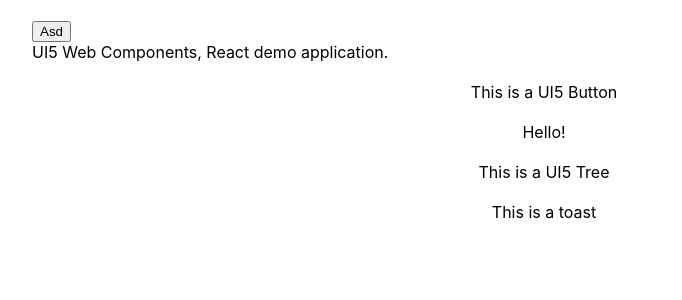
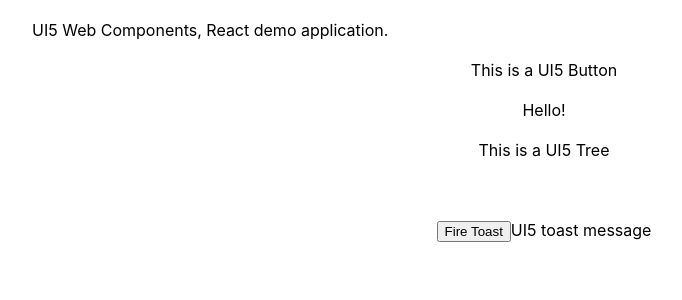
Before and after one commit to Szuhi/React-UI5-WebComponents, a React (Create React App) app: page / in a window 1280 px wide. Shown: the top 300 px of the page, without its empty margins (96-778 px from the left). Built offline with nearby package versions, Linux system fonts and the light colour scheme.

Commit message:
Finalize toast trigger

```diff
--- a/src/App.js
+++ b/src/App.js
@@ -31,7 +31,6 @@
   render () {
     return (
       <div className="App">
-        <button onClick={this.buttonClick}>Asd</button>
         <div>
           <ui5-title level="H2">UI5 Web Components, React demo application.</ui5-title>
         </div>
@@ -63,8 +62,9 @@
             <ui5-tree-item expanded text="Tree 3 (no icon)">
             </ui5-tree-item>
           </ui5-tree>
-
-          <ui5-toast id="wcToastBasic">This is a toast</ui5-toast>
+          <br /><br />
+          <button onClick={this.buttonClick}>Fire Toast</button>
+          <ui5-toast id="wcToastBasic">UI5 toast message</ui5-toast>
         </div>
       </div>
     );
```
